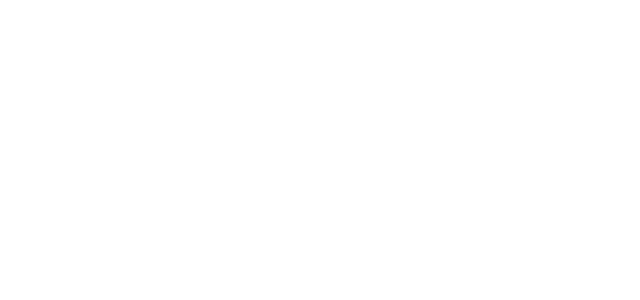
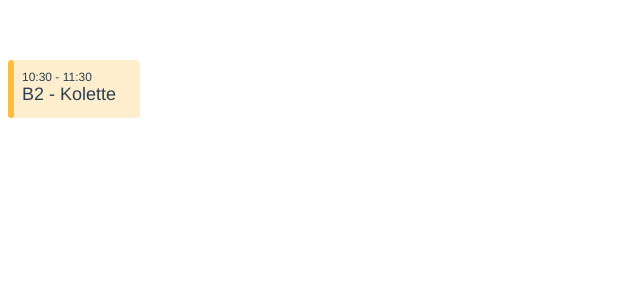
Before and after one commit to lewiczkijm/drag-and-drop-timetable, a Vue app: page / in a window 1280 px wide. Shown: the top 300 px of the page, without its empty margins (0-640 px from the left). Built offline with nearby package versions, Linux system fonts and the light colour scheme.

Commit message:
Basic output and resize

```diff
--- a/src/App.vue
+++ b/src/App.vue
@@ -1,13 +1,16 @@
 <template>
   <div id="app">
+    <Lesson/>
   </div>
 </template>
 
 <script>
 
+import Lesson from "./components/Lesson";
 export default {
   name: 'App',
   components: {
+    Lesson
   }
 }
 </script>
--- /dev/null
+++ b/src/components/Lesson.vue
@@ -0,0 +1,91 @@
+<template>
+    <div style="width: fit-content">
+    <div class="lesson-ticket" :style="{background:group.color,height: height + 'px'}">
+        <div class="holder" :style="{background:group.color2}" ></div>
+        <div class="container">
+            <div>{{start}} - {{end}}</div>
+            <div class="group-box">{{group.level}} - {{group.name}}</div>
+        </div>
+    </div>
+        <div class="holder-down" @mousedown="startResize" ></div>
+    </div>
+</template>
+
+<script>
+    const step = 57.75;
+    export default {
+        name: "Lesson",
+        data:()=>({
+            start:"10:30",
+            end:"11:30",
+            group:{
+                level:"B2",
+                name:"Kolette",
+                color:"#FFEECE",
+                color2:"#FFBC42"
+            },
+            height:0
+        }),
+        methods:{
+            startResize(){
+                let startY = 0;
+                let baseY = 0;
+                let self = this;
+                const height = this.height;
+                function move(e){
+                    if(startY === 0)
+                        baseY = e.clientY;
+                    else {
+                        let move = (baseY - e.clientY) * -1;
+                        if(move > 0){
+                            move = Math.ceil(move/step) * step + step;
+                            self.height =move
+                        }
+                        else {
+                            move = Math.ceil((height + move)/step)*step;
+                            console.log(move);
+                            self.height =move
+                            //move = Math.round((self.height + move)/step)* step
+                        }
+
+                    }
+                    startY = e.clientY
+                }
+                function stop(){
+                    window.removeEventListener("mousemove",move);
+                    window.removeEventListener("mouseup",stop);
+                }
+                window.addEventListener("mousemove",move);
+                window.addEventListener("mouseup",stop)
+            },
+        }
+    }
+</script>
+
+<style scoped>
+.lesson-ticket{
+    width: 132px;
+    border-radius: 4px;
+    display: flex;
+    min-height: 57.75px;
+}
+.holder{
+    width: 6px;
+    border-radius: 4px;
+}
+.container{
+    padding: 10px 8px;
+    font-size: 12px;
+    text-align: left;
+}
+.group-box{
+    /*padding: 1px;*/
+    font-size: 18px;
+}
+.holder-down {
+    /*background: #f00;*/
+    height: 2px;
+    width: 100%;
+    cursor: n-resize;
+}
+</style>
```
